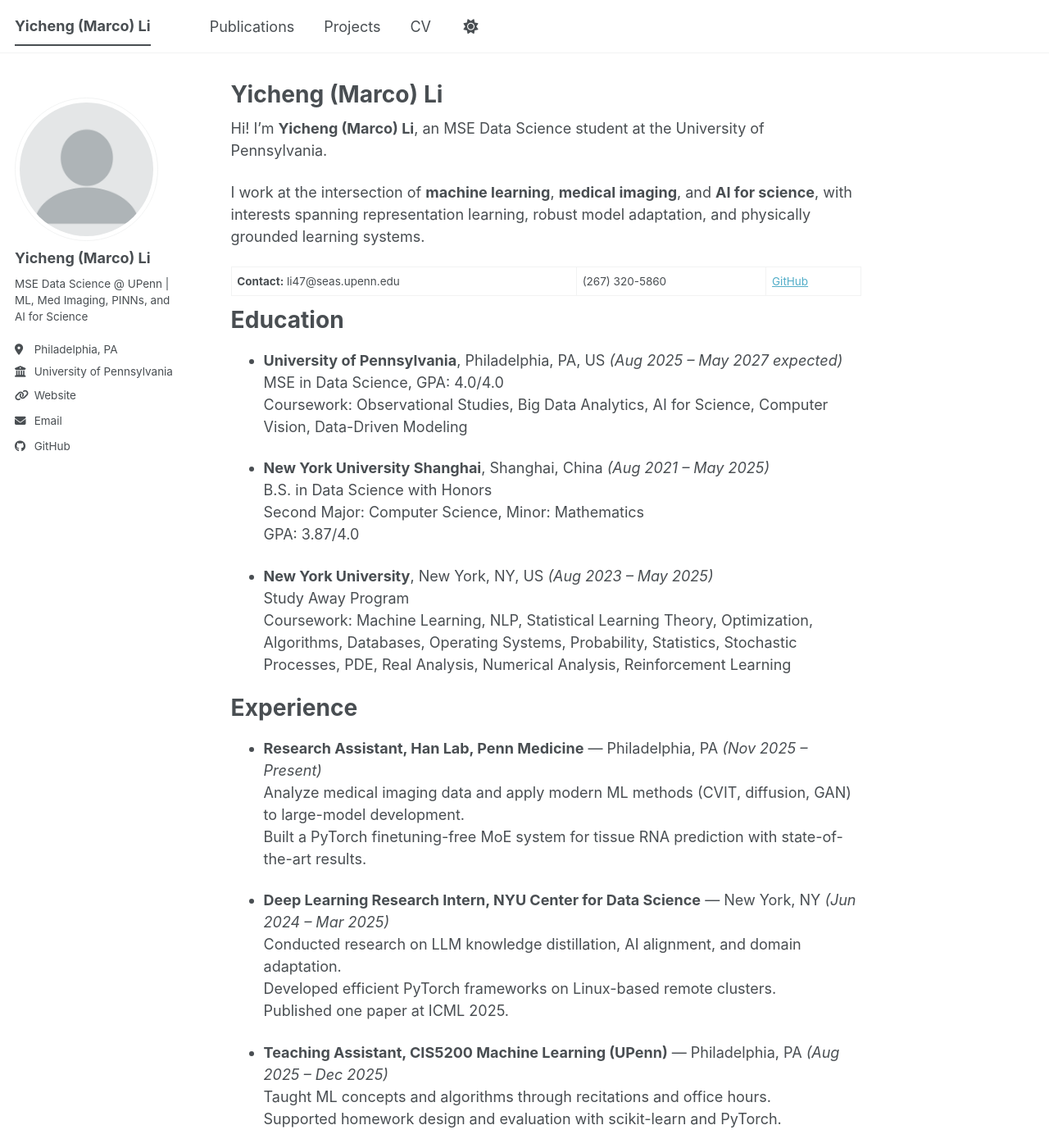
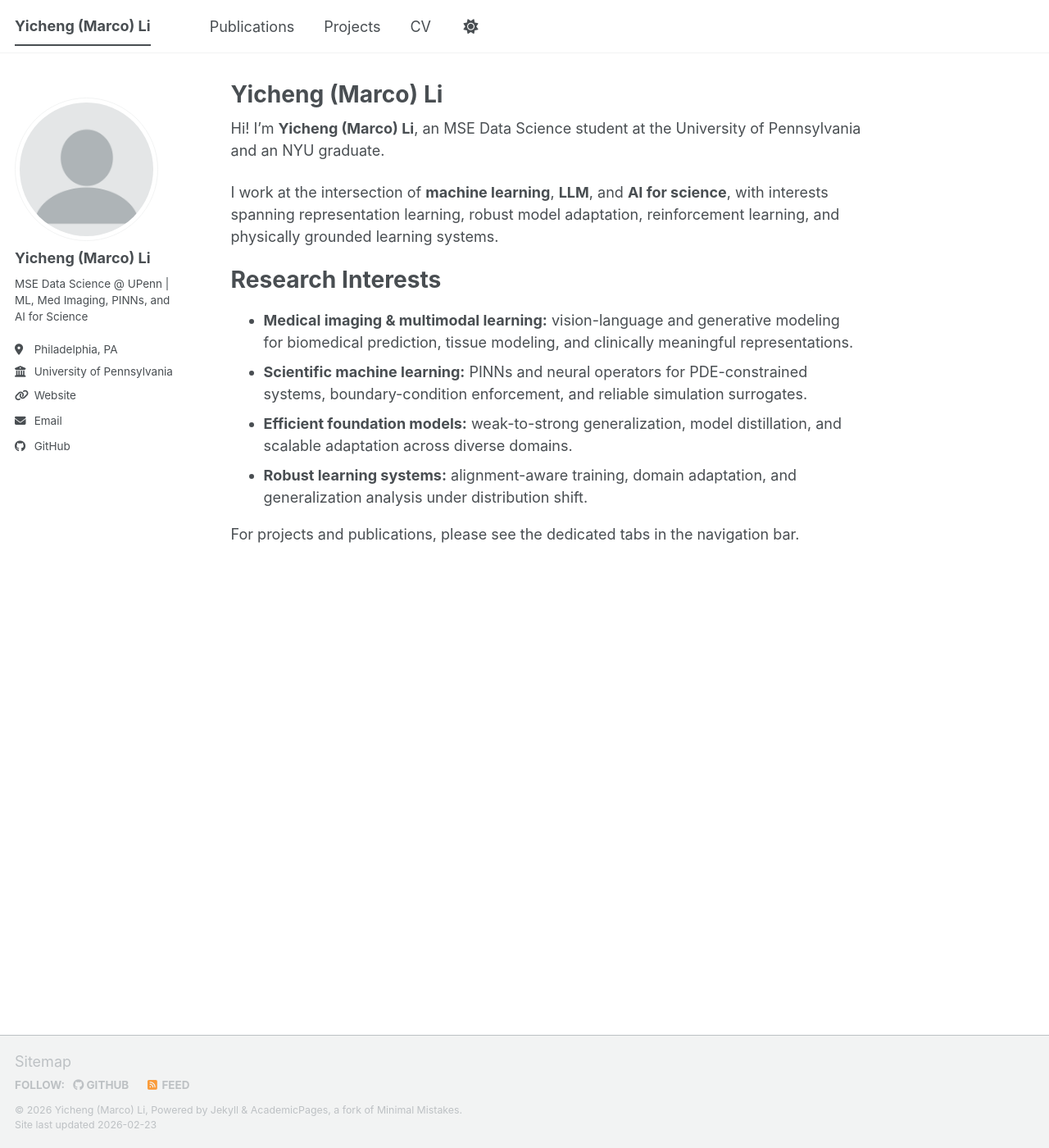
Before and after one commit to Marcliyc/Marcliyc.github.io, a Jekyll site: the page built from _pages/about.md, in a window 1280 px wide and 1400 px high. Shown: the whole window at 82% size. Built offline with Jekyll 4.4.1, drawn with Linux system fonts in a browser that asks for light colours; a script bundle is joined from its source files by our own code; library files that are not in the unit come from our copies; some of the changed text lies outside the part shown.

Commit message:
Docker init run

```diff
--- a/_config.yml
+++ b/_config.yml
@@ -13,7 +13,7 @@ title                    : "Yicheng (Marco) Li"
 title_separator          : "-"
 name                     : &name "Yicheng (Marco) Li"
 description              : &description "MSE Data Science student at the University of Pennsylvania, focusing on machine learning, medical imaging, and AI for science."
-url                      : https://marco-corle0ne.github.io
+url                      : https://Marcliyc.github.io
 baseurl                  : ""
 repository               : "Marcliyc/Marcliyc.github.io"
 
@@ -46,7 +46,7 @@ author:
   bitbucket        :
   codepen          :
   dribbble         :
-  github           : "MarCO-COrle0NE"
+  github           : "Marcliyc"
   kaggle           :
   stackoverflow    :
 
--- a/_pages/about.md
+++ b/_pages/about.md
@@ -7,13 +7,13 @@ redirect_from:
   - /about.html
 ---
 
-Hi! I'm **Yicheng (Marco) Li**, an MSE Data Science student at the University of Pennsylvania.
+Hi! I'm **Yicheng (Marco) Li**, an MSE Data Science student at the University of Pennsylvania and an NYU graduate.
 
-I work at the intersection of **machine learning**, **medical imaging**, and **AI for science**, with interests spanning representation learning, robust model adaptation, and physically grounded learning systems.
+I work at the intersection of **machine learning**, **LLM**, and **AI for science**, with interests spanning representation learning, robust model adaptation, reinforcement learning, and physically grounded learning systems.
 
-**Contact:** li47@seas.upenn.edu | (267) 320-5860 | [GitHub](https://github.com/MarCO-COrle0NE)
+<!-- **Contact:** li47@seas.upenn.edu | (267) 320-5860 | [GitHub](https://github.com/MarCO-COrle0NE) -->
 
-Education
+<!-- Education
 ======
 - **University of Pennsylvania**, Philadelphia, PA, US *(Aug 2025 – May 2027 expected)*
   MSE in Data Science, GPA: 4.0/4.0
@@ -47,7 +47,7 @@ Experience
   Used Python, AWS RDS, and SQL to build data pipelines for AI recruiter development.
 
 - **Data Analyst Intern, Wison Engineering** — Shanghai, China *(May 2025 – Aug 2025)*
-  Built analytics pipelines and dashboards with Python, Pandas, SQL, and Power BI for management decision support.
+  Built analytics pipelines and dashboards with Python, Pandas, SQL, and Power BI for management decision support. -->
 
 Research Interests
 ======
--- a/_pages/cv.md
+++ b/_pages/cv.md
@@ -26,23 +26,20 @@ Work experience
 ======
 * **Research Assistant, Han Lab, Penn Medicine**, Philadelphia, PA *(Nov 2025 – Present)*
   * Analyze medical imaging data and apply modern ML methods (CVIT, diffusion, GAN) to large-model development.
-  * Developed a PyTorch finetuning-free MOE system for tissue RNA prediction with state-of-the-art results.
-* **Deep Learning Research Intern, NYU Center for Data Science**, New York, NY *(Jun 2024 – Mar 2025)*
+  * Refined the GRPO-GR method for visual question answering on blood smear microscopy images, improving Qwen-2.5-VL-3B’s accuracy by 40% with visual reasoning grounding provided in bounding boxes.
+* **Research Intern, NYU Center for Data Science**, New York, NY *(Jun 2024 – Mar 2025)*
   * Conducted research on LLM knowledge distillation, AI alignment, and domain adaptation to improve training and inference efficiency.
   * Developed efficient PyTorch experimental frameworks on Linux-based remote clusters.
   * Published one paper at ICML 2025.
 * **Teaching Assistant – CIS5200 Machine Learning, UPenn**, Philadelphia, PA *(Aug 2025 – Dec 2025)*
-  * Taught ML concepts and algorithms (deep nets, ensemble models, boosting) via recitations and office hours.
-  * Supported homework design and evaluation with scikit-learn and PyTorch.
 * **Data Engineer Intern, OCBridge**, San Jose, CA *(Oct 2025 – Dec 2025)*
-  * Used Python, AWS RDS, and SQL to develop data pipelines for AI recruiter development.
 * **Data Analyst Intern, Wison Engineering**, Shanghai, China *(May 2025 – Aug 2025)*
-  * Built data pipelines and analytical dashboards with Python, Pandas, SQL, and Power BI to improve work-hour management.
 
 Research interests
 ======
 * Medical imaging and multimodal learning
 * PINNs and neural operators for scientific computing
+* LLM for Math, Programming, and Reasoning
 * Efficient and robust machine learning (distillation, adaptation, alignment)
 * Data-driven modeling for AI for Science
 
```
Also changed, not shown: _portfolio/game-theoretic-framework.md (+2 -2 lines), _portfolio/grpo-gr.md (+3 -2 lines), _portfolio/pinn-hybrid-bc.md (+5 -2 lines), images/GRIT.png (added), images/GRIT1 2.png (added), images/GRIT1.png (added), images/GRIT11.png (added), images/GRIT2 2.png (added), images/GRIT2.png (added), images/GRIT3 2.png (added), images/GRIT3.png (added), 1 other file.
